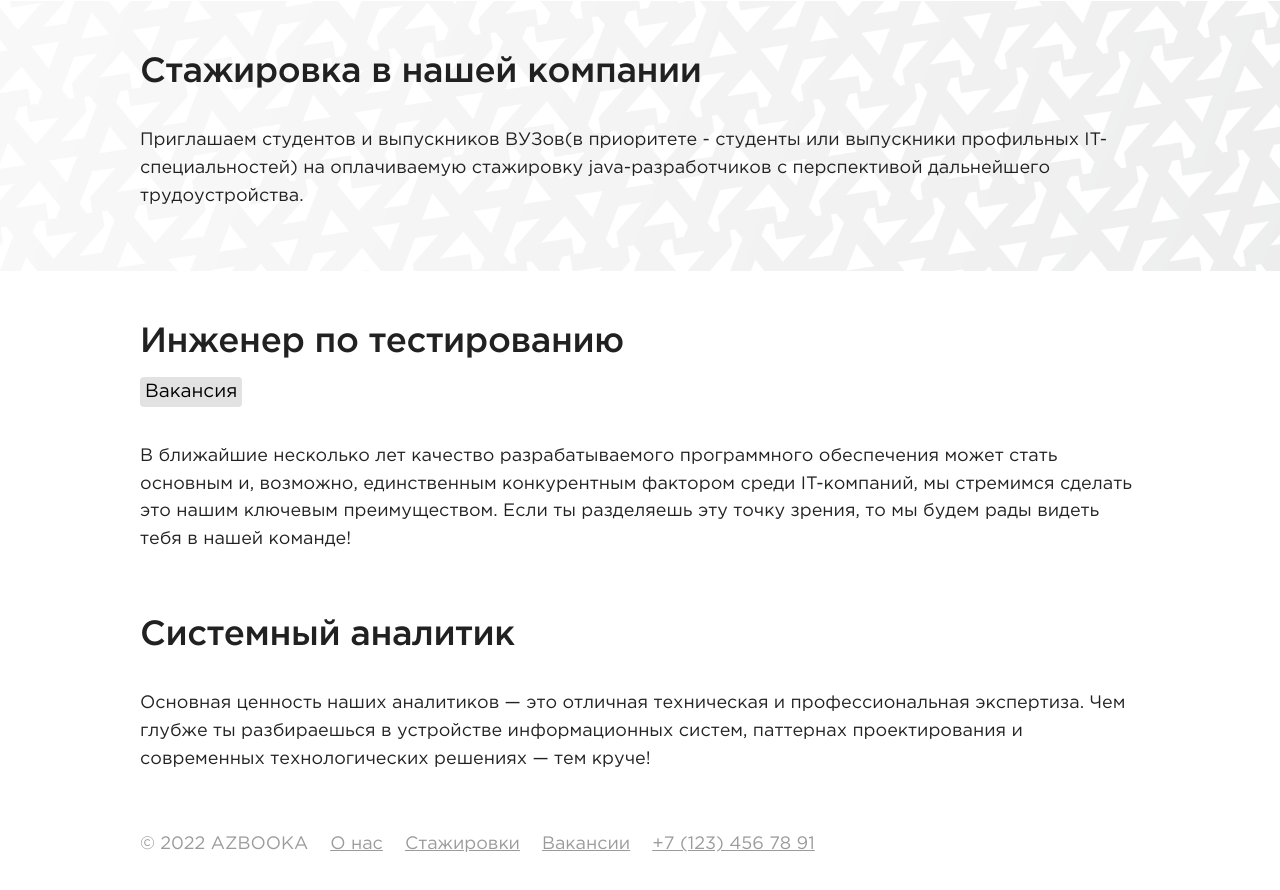
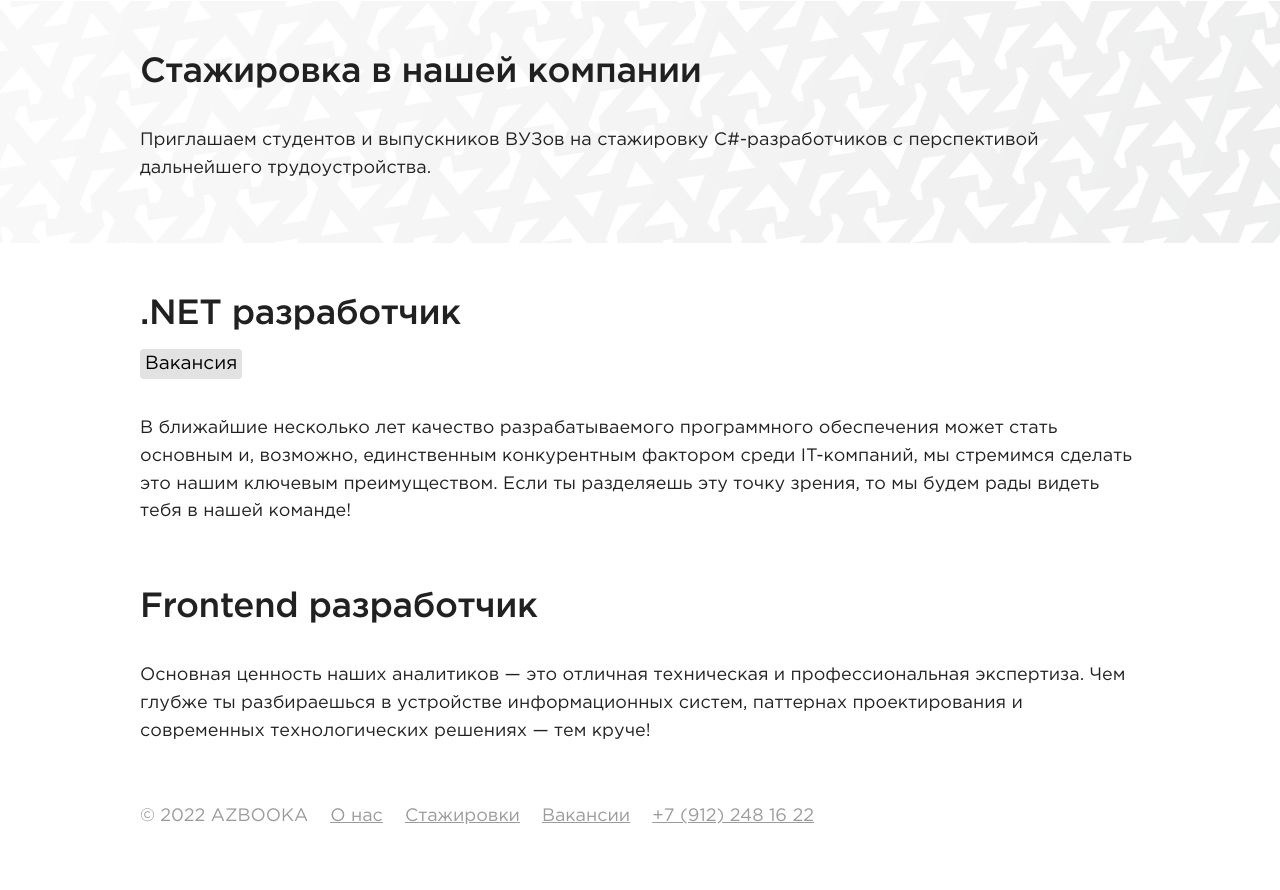
Before and after one commit to Azbooka/azbooka.github.io, a plain HTML site: page index.html in a window 1280 px wide. Shown: the part 880-1770 px from the top of the page. Drawn offline with nearby package versions, Linux system fonts and the light colour scheme.

Commit message:
Update app.html

```diff
--- a/app/app.html
+++ b/app/app.html
@@ -51,6 +51,9 @@
                                 <div class="tag-cloud__unit">
                                     React
                                 </div>
+                                <div class="tag-cloud__unit">
+                                    PostgreSQL
+                                </div>
                             </div>
                         </section>
                     </section>
@@ -101,8 +104,7 @@
                             Стажировка в нашей компании
                         </h1>
                         <p>
-                            Приглашаем студентов и выпускников ВУЗов(в приоритете - студенты или выпускники профильных
-                            IT-специальностей) на оплачиваемую стажировку java-разработчиков с перспективой дальнейшего
+                            Приглашаем студентов и выпускников ВУЗов на стажировку C#-разработчиков с перспективой дальнейшего
                             трудоустройства.
                         </p>
 <!--                        <p>-->
@@ -133,7 +135,7 @@
                 <div class="content-block">
                     <article class="info-about">
                         <h1 class="info-about__title">
-                            Инженер по тестированию
+                            .NET разработчик
                         </h1>
                         <div class="info-about__cloun-block tag-cloud">
                             <div class="tag-cloud__items">
@@ -257,7 +259,7 @@
                 <div class="content-block">
                     <article class="info-about">
                         <h1 class="info-about__title">
-                            Системный аналитик
+                            Frontend разработчик
                         </h1>
 <!--                        <div class="info-about__cloun-block tag-cloud">-->
 <!--                            <div class="tag-cloud__items">-->
@@ -389,8 +391,8 @@
                         <a href="#vacancy" class="footer-links__item" ng-click="goTo('vacancy')">
                             Вакансии
                         </a>
-                        <a href="tel:33333444455" class="footer-links__item">
-                            +7 (123) 456 78 91
+                        <a href="tel:+79122481622" class="footer-links__item">
+                            +7 (912) 248 16 22
                         </a>
                     </nav>
 
```
